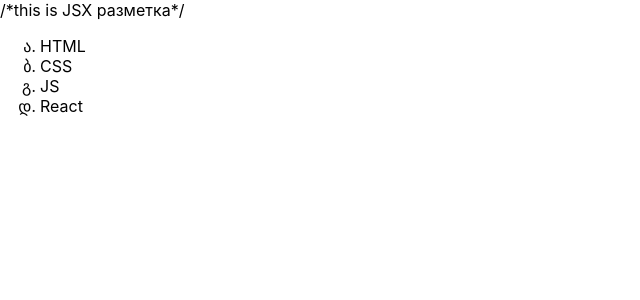
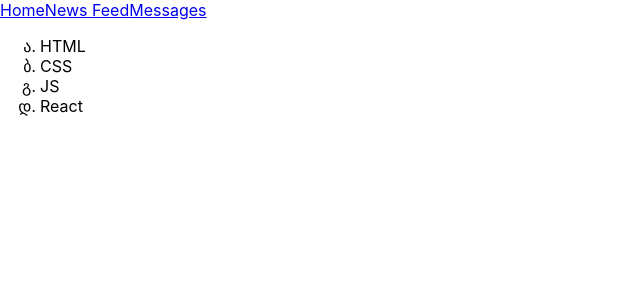
Before and after one commit to mrAxekash/samurai-way, a React (Create React App) app: page / in a window 1280 px wide. Shown: the top 300 px of the page, without its empty margins (0-640 px from the left). Built offline with nearby package versions, Linux system fonts and the light colour scheme.

Commit message:
finish lesson 7

```diff
--- a/src/App.tsx
+++ b/src/App.tsx
@@ -1,9 +1,30 @@
 import React from 'react';
 import './App.css';
 
-function App() { /*функция-компонента*/
+function App() { /*функция-компонента, которая возвращает разметку HTML. Компонента не вызывается через ()*/
     return (
-    <div className="App"> /*this is JSX разметка*/
+        <div>
+            <Header/>
+            <Technologies/>
+        </div>
+
+    )
+        ;
+}
+
+function Header() {
+    return (
+        <div>
+            <a href="#">Home</a>
+            <a href="#">News Feed</a>
+            <a href="#">Messages</a>
+        </div>
+    )
+}
+
+function Technologies() {
+    return (
+        <div className="App">
             <ul>
                 <li>HTML</li>
                 <li>CSS</li>
@@ -12,7 +33,7 @@
             </ul>
         </div>
     )
-    ;
 }
 
+
 export default App;
```
Lines whose indentation alone changed are shown as unchanged.
